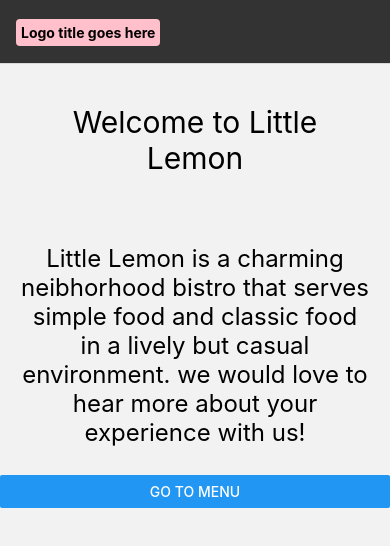
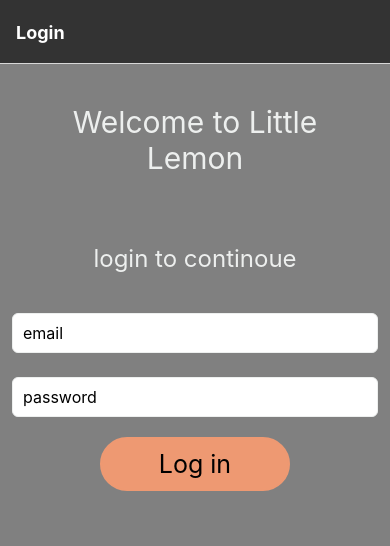
Before and after one commit to Hussain-hamim/Taskly, a React Native app: screen /Login in a window 390 px wide. Shown: the top 546 px of the page. Built offline with nearby package versions, Linux system fonts and the light colour scheme.

Commit message:
create login navigation

```diff
--- a/App.js
+++ b/App.js
@@ -37,7 +37,7 @@ export default function App() {
   return (
     <NavigationContainer>
       <Stack.Navigator
-        initialRouteName="Home"
+        initialRouteName="Login"
         screenOptions={{
           headerStyle: { backgroundColor: "#333333" },
           headerTintColor: "#fff",
@@ -47,11 +47,18 @@ export default function App() {
         }} // for all screens in the this navigator
       >
         <Stack.Screen
+          name="Login"
+          component={LoginScreen}
+          options={{
+            title: "Login",
+          }} // for specific options for a screen
+        />
+        <Stack.Screen
           name="Welcome"
           component={WelcomeScreen}
           options={{
-            title: "Home",
-            headerTitle: (props) => <LogoTitle {...props} />,
+            title: "Welcome",
+            headerTitle: (props) => <LogoTitle {...props} />, // you can pass to this call back a comp
           }} // for specific options for a screen
         />
         <Stack.Screen
--- a/components/LoginScreen.js
+++ b/components/LoginScreen.js
@@ -8,30 +8,15 @@ import {
   View,
 } from "react-native";
 
-export default function LoginScreen() {
+export default function LoginScreen({ navigation }) {
   const [email, onChangeEmail] = useState("");
   const [password, onChangePassword] = useState("");
-  const [loggedIn, onLogin] = useState(false);
+  // const [loggedIn, onLogin] = useState(false);
 
   return (
     <ScrollView style={loginStyles.container}>
       <Text style={loginStyles.headerText}>Welcome to Little Lemon</Text>
 
-      {loggedIn && (
-        <Text style={loginStyles.headerText}>
-          You are logged in{" "}
-          <Pressable style={loginStyles.button}>
-            <Text
-              style={loginStyles.buttonText}
-              onPress={() => onLogin(!loggedIn)}
-            >
-              Go back
-            </Text>
-          </Pressable>
-        </Text>
-      )}
-
-      {!loggedIn && (
       <View>
         <Text style={loginStyles.regularText}>login to continoue</Text>
         <TextInput
@@ -51,14 +36,16 @@ export default function LoginScreen() {
         <Pressable style={loginStyles.button}>
           <Text
             // disabled={email.length >= 3}
-              onPress={() => (email.length >= 3 ? onLogin(!loggedIn) : null)}
+            // onPress={() => (email.length >= 3 ? onLogin(!loggedIn) : null)}
+            onPress={() =>
+              email.length >= 3 ? navigation.navigate("Welcome") : null
+            }
             style={loginStyles.buttonText}
           >
             Log in
           </Text>
         </Pressable>
       </View>
-      )}
     </ScrollView>
   );
 }
@@ -66,6 +53,7 @@ export default function LoginScreen() {
 const loginStyles = StyleSheet.create({
   container: {
     flex: 1,
+    backgroundColor: "gray",
   },
   headerText: {
     padding: 40,
@@ -87,7 +75,8 @@ const loginStyles = StyleSheet.create({
     padding: 10,
     fontSize: 16,
     borderColor: "#EDEFEE",
-    backgroundColor: "#F4CE14",
+    backgroundColor: "white",
+    borderRadius: 6,
   },
   button: {
     fontSize: 20,
```
Lines whose indentation alone changed are shown as unchanged.
